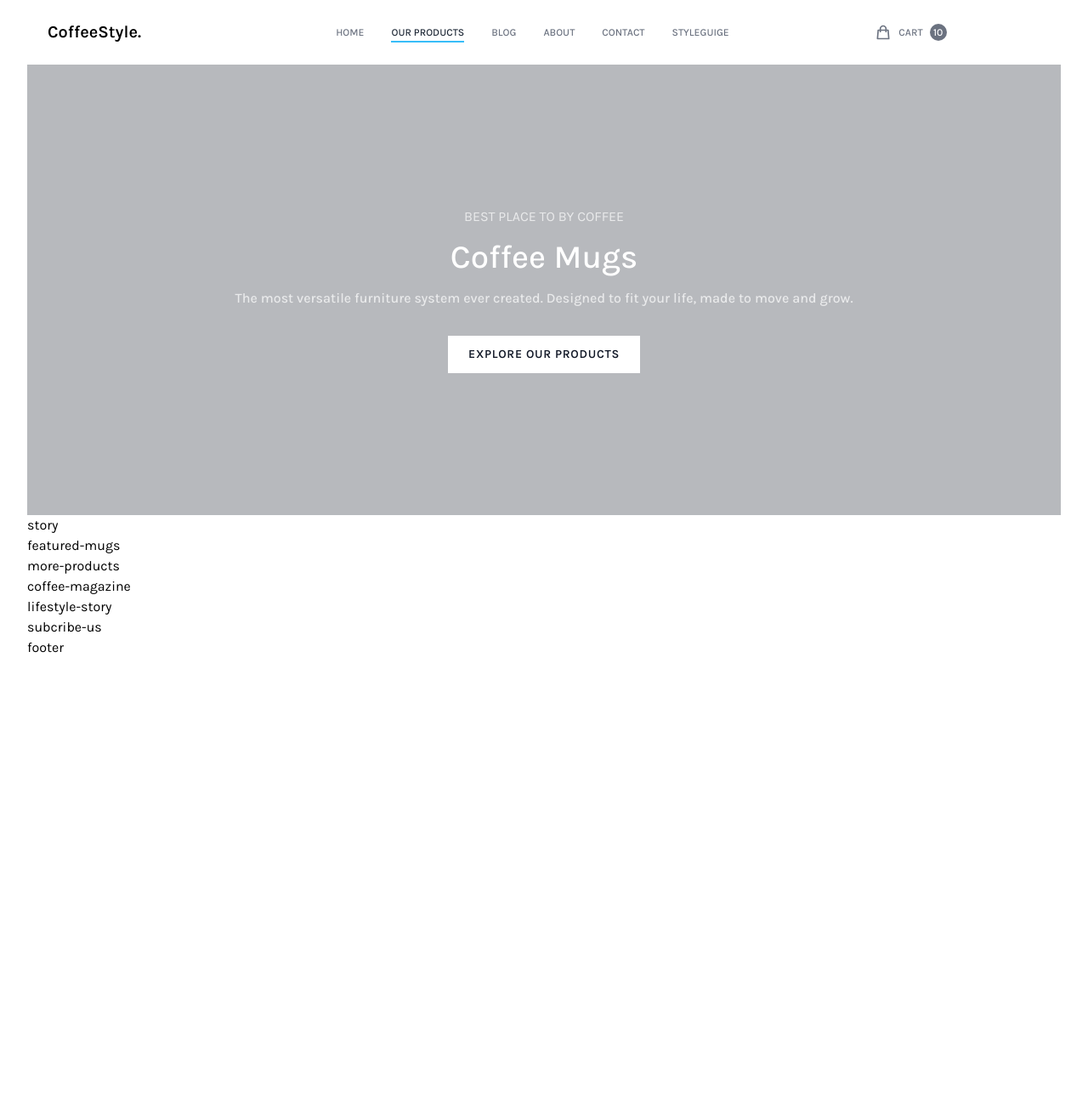
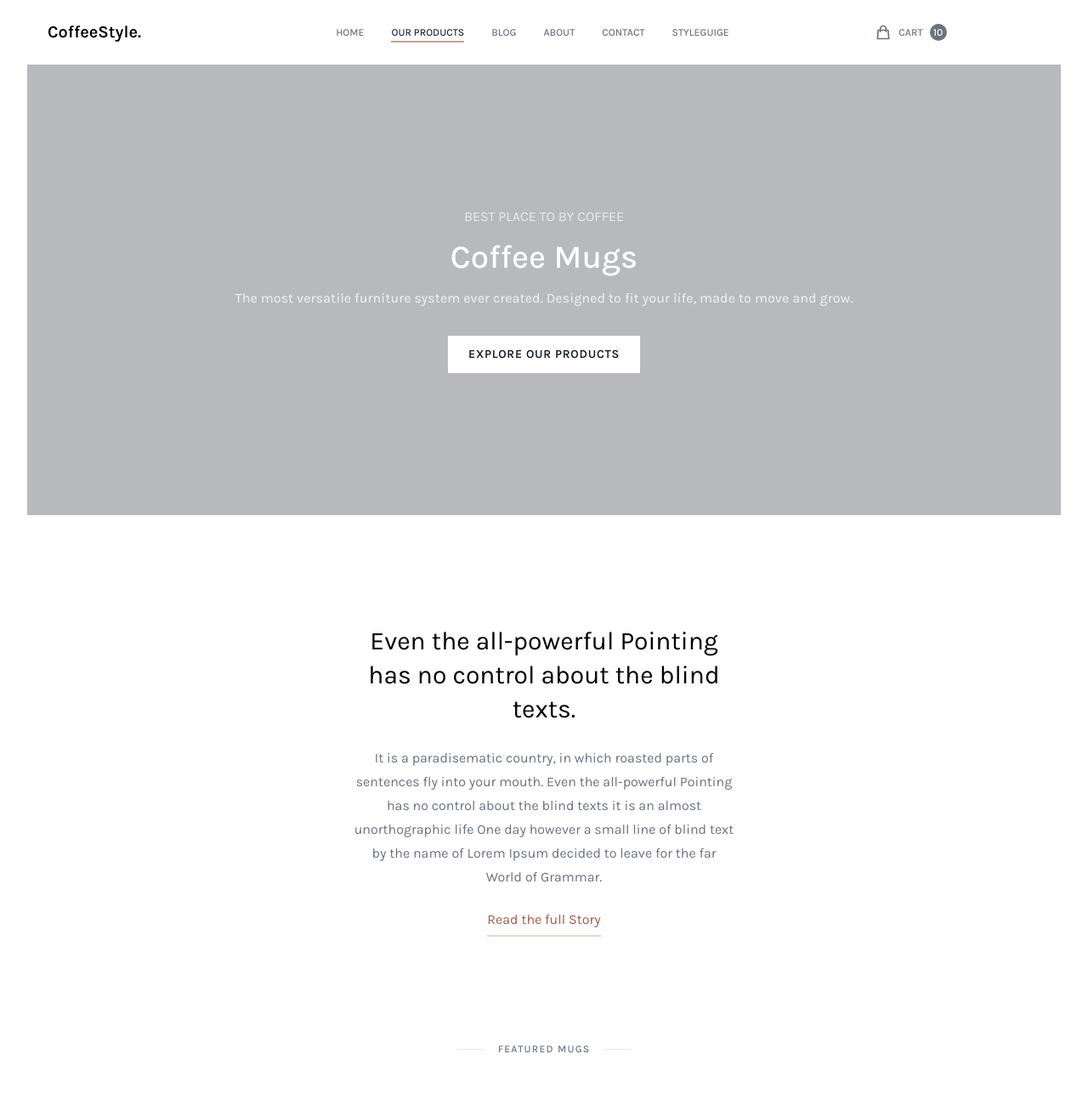
Before and after one commit to huuwxnhax/CoffeeStyle-tailwind-css, a website: page public/index.html in a window 1280 px wide. Shown: the top 1300 px of the page at 85% size. Before the commit the page ends 800 px from the top, so only its background shows below. Drawn offline with nearby package versions, Linux system fonts and the light colour scheme; files that its build step writes are made by us from their sources.

Commit message:
Add story

```diff
--- a/public/index.html
+++ b/public/index.html
@@ -21,7 +21,7 @@
                         <!-- Menu -->
                         <ul id="thn-top-menu" class="basis-3/6 hidden  lg:flex lg:justify-end lg:items-center lg:gap-8 text-xs text-gray-500 font-medium">
                             <li
-                                class="cursor-pointer py-1 hover:text-gray-800 relative after:lg:absolute after:lg:bottom-0 after:lg:left-0 after:lg:bg-sky-400 after:lg:h-0.5 after:lg:w-full after:lg:transition-all after:lg:duration-300 after:lg:ease-in-out after:lg:origin-left after:lg:scale-x-0 hover:after:lg:scale-x-100"
+                                class="cursor-pointer py-1 hover:text-gray-800 relative after:lg:absolute after:lg:bottom-0 after:lg:left-0 after:lg:bg-coffee-200 after:lg:h-0.5 after:lg:w-full after:lg:transition-all after:lg:duration-300 after:lg:ease-in-out after:lg:origin-left after:lg:scale-x-0 hover:after:lg:scale-x-100"
                             >
                                 <a href="#">HOME</a>
                             </li>
@@ -86,10 +86,30 @@
                                 </div>
                             </div>
                         </div>
-                    </div>
-                    <div class="story">story</div>
-                    <div class="featured-mugs">featured-mugs</div>
-                    <div class="more-products">more-products</div>
+                    </div> <!-- end slider -->
+
+                    <div class="story">
+                        <div class="w-full h-full flex justify-center items-center">
+                            <div class="px-4 sm:px-16 md:px-32 lg:px-64 xl:px-96 py-32 text-center">
+                                <div class="text-3xl leading-10 mb-6 font-normal">Even the all-powerful Pointing has no control about the blind texts.</div>
+                                <div class="text-gray-500 leading-7 mb-6">It is a paradisematic country, in which roasted parts of sentences fly into your mouth. Even the all-powerful Pointing has no control about the blind texts it is an almost unorthographic life One day however a small line of blind text by the name of Lorem Ipsum decided to leave for the far World of Grammar.</div>
+                                <div class="flex justify-center">
+                                    <a href="#" class="text-coffee-400 hover:text-coffee-600 relative after:absolute after:-bottom-2 after:left-0 after:bg-coffee-50 hover:after:bg-coffee-200 after:h-0.5 after:w-full after:transition-all after:ease-in-out after:duration-400">
+                                        Read the full Story
+                                    </a>
+                                </div>
+                            </div>
+                        </div>
+                    </div> <!-- end story -->
+
+                    <div class="thn-subheadline flex">
+                        <div class="thn-subheadline-deco-line"></div>
+                        <div class="thn-subheadline-label">featured mugs</div>
+                        <div class="thn-subheadline-deco-line"></div>
+                    </div> <!-- end thn-subheadline -->
+
+                    <div class="featured-mugs">featured-mugs</div> <!-- end featured-mugs -->
+                    <div class="more-products">more-products</div> <!-- end more-products -->
                     <div class="coffee-magazine">coffee-magazine</div>
                     <div class="lifestyle-story">lifestyle-story</div>
                     <div class="subcribe-us">subcribe-us</div>
--- a/src/input.css
+++ b/src/input.css
@@ -10,7 +10,7 @@
 
 /* ct = custom tailwind */
 .ct-top-menu-item {
-    @apply cursor-pointer py-1 hover:text-gray-800 relative after:lg:absolute after:lg:bottom-0 after:lg:left-0 after:lg:bg-sky-400 after:lg:h-0.5 after:lg:w-full after:lg:transition-all after:lg:duration-300 after:lg:ease-in-out after:lg:origin-left after:lg:scale-x-0 hover:after:lg:scale-x-100;
+    @apply cursor-pointer py-1 hover:text-gray-800 relative after:lg:absolute after:lg:bottom-0 after:lg:left-0 after:lg:bg-coffee-200 after:lg:h-0.5 after:lg:w-full after:lg:transition-all after:lg:duration-300 after:lg:ease-in-out after:lg:origin-left after:lg:scale-x-0 hover:after:lg:scale-x-100;
 }
 
 .ct-top-menu-item-active {
@@ -24,3 +24,15 @@
 .ct-cirle {
     @apply rounded-full w-5 h-5 flex items-center justify-center px-1.5;
 }
+
+.thn-subheadline {
+    @apply justify-center items-center mb-96;
+}
+
+.thn-subheadline-label {
+    @apply uppercase mx-4 tracking-widest text-gray-500 font-medium text-[12px] text-center;
+}
+
+.thn-subheadline-deco-line {
+    @apply w-8 h-px bg-gray-200;
+}
--- a/tailwind.config.js
+++ b/tailwind.config.js
@@ -3,6 +3,14 @@ module.exports = {
   content: ["./public/**/*.{html,js}"],
   theme: {
     extend: {
+      colors: {
+        'coffee': {
+          50: '#E8D6D0',
+          200: '#C89F94',
+          400: '#A25F4B',
+          600: '#744838',
+        }
+      },
       fontFamily: {
         Karla: ["Karla", "sans-serif"],
       },
```
